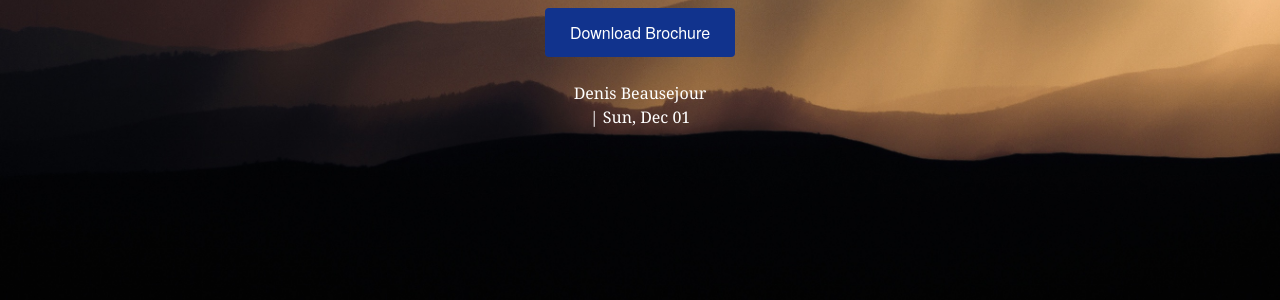
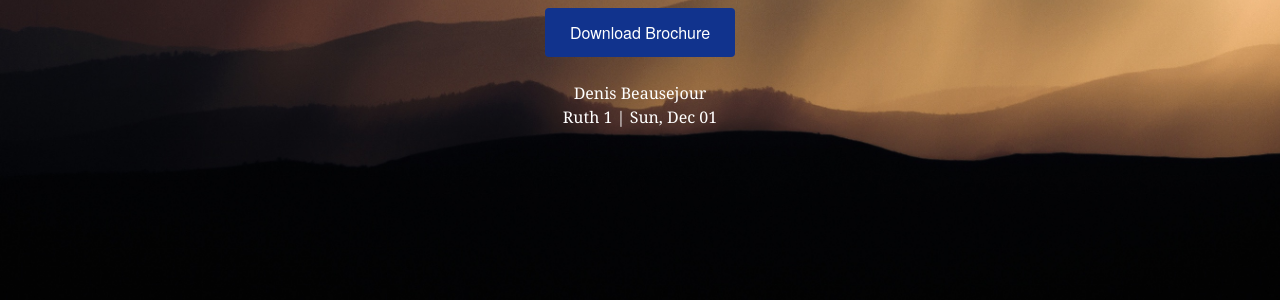
Before and after one commit to lukemoderwell/mariemont, a Jekyll site: the page built from _sermons/advent-2019-week-1.markdown, in a window 1280 px wide. Shown: the part 531-831 px from the top of the page. Built offline with Jekyll 4.4.1, drawn with Linux system fonts in a browser that asks for light colours; nearby versions of some CDN libraries.

Commit message:
Updated Advent 2019 Week 1

```diff
--- a/_sermons/advent-2019-week-1.markdown
+++ b/_sermons/advent-2019-week-1.markdown
@@ -5,6 +5,7 @@ series: 'Ruth: The Christmas Before Christmas'
 week: 1
 sermon_date: 2019-12-01 11:00:00 -05:00
 speaker: Denis Beausejour
+bible_text: Ruth 1
 audio_file: https://mccsermonaudio.s3.us-east-2.amazonaws.com/Advent+2019/Advent+Week+1.lite.mp3
 brochure_file: "/uploads/12012019_MCCProgram_proof1.pdf"
 thumbnail_image: "/uploads/Ruth.png"
```
